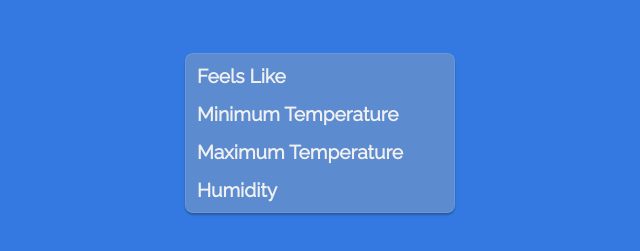
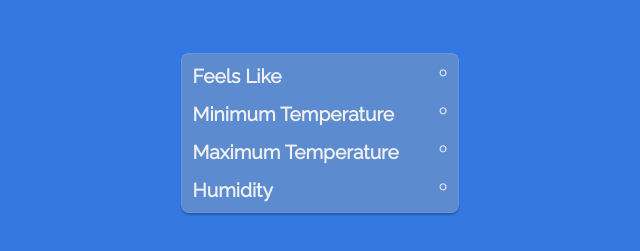
Before and after one commit to ROSS1996/weatherwise, a React (Vite) app: page / in a window 1280 px wide. Shown: the part 479-730 px from the top of the page, without its empty margins (320-960 px from the left). Built offline with nearby package versions, Linux system fonts and the light colour scheme; no server answers.

Commit message:
Small type fix

```diff
--- a/src/App.jsx
+++ b/src/App.jsx
@@ -94,19 +94,19 @@ function App() {
         <div id="otherWeather">
           <p>
             <span className='measurement'>Feels Like</span>
-            <span>{weatherData?.main.feels_like}</span>
+            <span>{weatherData?.main.feels_like}º</span>
           </p>
           <p>
             <span className='measurement'>Minimum Temperature</span>
-            <span>{weatherData?.main.temp_min}</span>
+            <span>{weatherData?.main.temp_min}º</span>
           </p>
           <p>
             <span className='measurement'>Maximum Temperature</span>
-            <span>{weatherData?.main.temp_max}</span>
+            <span>{weatherData?.main.temp_max}º</span>
           </p>
           <p>
             <span className='measurement'>Humidity</span>
-            <span>{weatherData?.main.humidity}</span>
+            <span>{weatherData?.main.humidity}º</span>
           </p>
         </div>
       </main>
```
